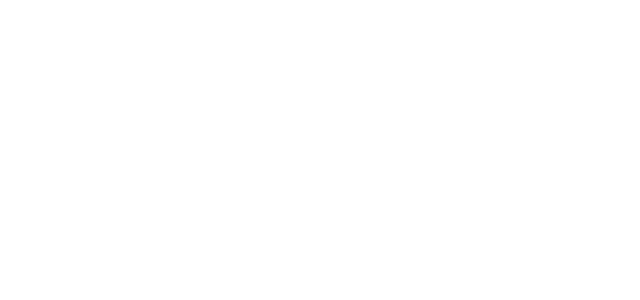
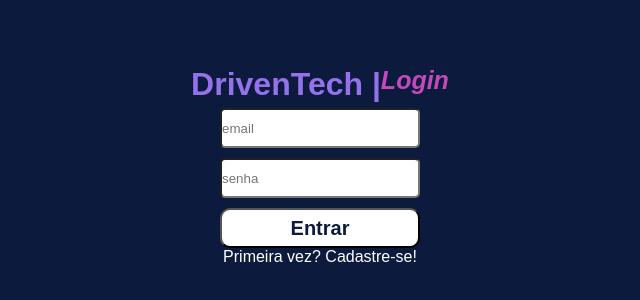
Before and after one commit to Pedro-ArhurDR/projeto15-driventech-front, a React (Create React App) app: page /login in a window 1280 px wide. Shown: the part 234-534 px from the top of the page, without its empty margins (320-960 px from the left). Built offline with nearby package versions, Linux system fonts and the light colour scheme.

Commit message:
Começando tela de produtos // login e cadastro finalizados

```diff
--- a/package.json
+++ b/package.json
@@ -6,9 +6,15 @@
     "@testing-library/jest-dom": "^5.16.5",
     "@testing-library/react": "^13.4.0",
     "@testing-library/user-event": "^13.5.0",
+    "axios": "^1.2.0",
+    "localforage": "^1.10.0",
+    "match-sorter": "^6.3.1",
     "react": "^18.2.0",
     "react-dom": "^18.2.0",
+    "react-ionicons": "^4.2.0",
+    "react-router-dom": "^6.4.3",
     "react-scripts": "5.0.1",
+    "sort-by": "^1.2.0",
     "styled-components": "^5.3.6",
     "web-vitals": "^2.1.4"
   },
--- a/src/Container/Container.js
+++ b/src/Container/Container.js
@@ -1,8 +1,41 @@
 import myContext from "../contexts/myContext"
-
-
+import Login from "../Login/SignUp/Login"
+import SignUp from "../Login/SignUp/SignUp"
+import Products from "../Products/Products"
+import { Route,Routes,BrowserRouter } from "react-router-dom"
+import styled from "styled-components"
+import { useState } from "react"
 export default function Container() {
+    //State para mandar no post de login
+    const [log,setLog]= useState({
+        email:"",
+        senha:"",
+        Bearer:""
+    })
+    //State para mandar no post de signup (senha2 é pra ser igual senha)
+    const [cad,setCad]=useState({
+        nome:"",
+        cpf:"",
+        email:"",
+        senha:"",
+        senha2:""
+    })
     return <>
-                <myContext.Provider value={null} ></myContext.Provider>
+                <myContext.Provider value={{log,setLog,cad,setCad}} >
+                <Global>
+                <BrowserRouter>
+                <Routes>
+                    <Route path='/' element={<Products />} />
+                    <Route path='/login' element={<Login />} />
+                    <Route path='/signup' element={<SignUp />} />
+                </Routes>
+            </BrowserRouter>
+                </Global>
+                </myContext.Provider>
     </>
 }
+
+const Global = styled.div`
+    width:100%;
+    height:100%;
+`
--- /dev/null
+++ b/src/Login/SignUp/Login.js
@@ -0,0 +1,77 @@
+import styled from "styled-components"
+import { Link } from "react-router-dom"
+import { useContext } from "react"
+import MyContext from "../../contexts/myContext"
+import axios from "axios"
+import { useNavigate } from "react-router-dom"
+export default function Login() {
+    const navigate = useNavigate()
+    const { log, setLog } = useContext(MyContext)
+    //atualiza o state de log no container e vai pra pagina principal
+    function login(event){
+        event.preventDefault()
+        const promise = axios.post("https://projeto14-mywallet-back-v3.onrender.com/", log)
+        promise.then((res) => res.data.token & console.log(res.data) &
+            console.log('LOGADO') & setLog(e2 => ({ ...e2, Bearer: res.data.token })) & navigate('/menu'))
+        promise.catch((err) => alert('Senha e/ou email incorreto(s)'))
+    }
+    return (
+        <Container>
+            <SignIn>
+            <h1>DrivenTech |<i>Login</i></h1>
+            <form onSubmit={login}>
+                <input placeholder="email"  onChange={e => setLog(e2 => ({ ...e2, email: e.target.value }))} value={log.email} type="email" required />
+                <input placeholder="senha"  onChange={e => setLog(e2 => ({ ...e2, senha: e.target.value }))} value={log.senha} type="password" required />
+                <button type="submit">Entrar</button>
+            </form>
+            <Link to='/signup'><p>Primeira vez? Cadastre-se!</p></Link>
+            </SignIn>
+        </Container>
+    )
+}
+
+const Container = styled.div`
+    background-color: rgb(12, 27, 61);
+    width:100%;
+    height:100vh;
+    display:flex;
+   flex-direction:column;
+   justify-content:center;
+   align-items:center;
+   color:white;
+`
+
+const SignIn = styled.div`
+    h1{
+        display:flex;
+        color:#9372EA;
+        margin-bottom:5px;
+        i{
+            color:#C549BC;
+            font-size: 25px;
+        }
+    }
+   form{
+    display:flex;
+    flex-direction:column;
+   }
+   button{
+    background-color:white;
+    color:rgb(12, 27, 61);
+    font-weight: bold;
+    font-size:20px;
+    border-radius: 10px;
+    width:200px;
+    height:40px;
+   }
+   input{
+    width:200px;
+    height:40px;
+    border-radius: 5px;
+    margin-bottom:10px;
+   }
+   display:flex;
+   flex-direction:column;
+   justify-content:center;
+   align-items:center;
+`
--- /dev/null
+++ b/src/Login/SignUp/SignUp.js
@@ -0,0 +1,86 @@
+import styled from "styled-components"
+import { Link } from "react-router-dom"
+import { useContext } from "react"
+import MyContext from "../../contexts/myContext"
+import axios from "axios"
+import { useNavigate } from "react-router-dom"
+export default function SignUp() {
+    const navigate = useNavigate()
+    const {cad,setCad } = useContext(MyContext)
+    //atualiza o state de cad no container e vai pra pagina de fazer login
+    function signup(event){
+        event.preventDefault()
+        if(cad.senha!==cad.senha2){
+            alert('As senha não coincidem')
+        }
+        else{
+            const promise = axios.post("https://projeto14-mywallet-back-v3.onrender.com/", cad)
+            promise.then((res) => console.log(res.data) &
+                console.log('CADASTRADO') & navigate('/login'))
+                promise.catch((err) =>alert(err.response.data))
+        }
+        console.log(cad)
+    }
+    return (
+        <Container>
+            <SignIn>
+            <h1>DrivenTech |<i>SignUp</i></h1>
+            <form onSubmit={signup}>
+            <input placeholder="Nome" onChange={e=>setCad(e2 => ({ ...e2, nome: e.target.value }))} value={cad.nome} type="text" required />
+            <input placeholder="CPF" onChange={e=>setCad(e2 => ({ ...e2, cpf: e.target.value }))} value={cad.cpf} type="number" required />
+            <input placeholder="email" onChange={e=>setCad(e2 => ({ ...e2, email: e.target.value }))} value={cad.email} type="email" required/>
+            <input placeholder="senha" onChange={e=>setCad(e2 => ({ ...e2, senha: e.target.value }))} value={cad.senha} type="password" required/>
+            <input placeholder="Repita sua senha" onChange={e=>setCad(e2 => ({ ...e2, senha2: e.target.value }))} value={cad.senha2} type="password" required/>
+                <button type="submit">Entrar</button>
+            </form>
+            <Link to='/login'><p>Ja possui conta? Faça Login</p></Link>
+            </SignIn>
+        </Container>
+    )
+}
+
+const Container = styled.div`
+    background-color: rgb(12, 27, 61);
+    width:100%;
+    height:100vh;
+    display:flex;
+   flex-direction:column;
+   justify-content:center;
+   align-items:center;
+   color:white;
+`
+
+const SignIn = styled.div`
+    h1{
+        display:flex;
+        color:#9372EA;
+        margin-bottom:5px;
+        i{
+            color:#C549BC;
+            font-size: 25px;
+        }
+    }
+   form{
+    display:flex;
+    flex-direction:column;
+   }
+   button{
+    background-color:white;
+    color:rgb(12, 27, 61);
+    font-weight: bold;
+    font-size:20px;
+    border-radius: 10px;
+    width:200px;
+    height:40px;
+   }
+   input{
+    width:200px;
+    height:40px;
+    border-radius: 5px;
+    margin-bottom:10px;
+   }
+   display:flex;
+   flex-direction:column;
+   justify-content:center;
+   align-items:center;
+`
--- /dev/null
+++ b/src/Products/Bottom.js
@@ -0,0 +1,37 @@
+import styled from "styled-components"
+import { Home } from 'react-ionicons'
+import { PersonCircle } from 'react-ionicons'
+import { SearchCircle } from 'react-ionicons'
+export default function Bottom() {
+    return (
+        <Container>
+            <SearchCircle
+                color={'#6987e2'}
+                height="30px"
+                width="30px"
+            />
+            <Home
+                color={'#6987e2'}
+                height="30px"
+                width="30px"
+            />
+            <PersonCircle
+                color={'#6987e2'}
+                height="30px"
+                width="30px"
+            />
+
+        </Container>
+    )
+}
+
+const Container = styled.div`
+    position:fixed;
+    width:100%;
+    height:70px;
+    left:0;
+    bottom:0;
+    display:flex;
+    justify-content:space-around;
+    align-items:center;
+`
--- /dev/null
+++ b/src/Products/Products.js
@@ -0,0 +1,59 @@
+import styled from "styled-components"
+import Bottom from "./Bottom"
+
+export default function Products() {
+    return (
+        <Container>
+            <input placeholder="O que você está procurando?" type=" text" />
+            <Container2>
+            <h1>DrivenTech</h1>
+            </Container2>
+            <Bottom />
+        </Container>
+
+    )
+}
+
+const Container = styled.div`
+    background-color: rgb(12, 27, 61);
+    width:100%;
+    height:100vh;
+    display:flex;
+   flex-direction:column;
+
+   align-items:center;
+   color:white;
+   input{
+    margin-top:25px;
+    background-color:#1D273D;
+    color:#5D6D8B;
+    text-decoration:none;
+    height:40px;
+    width:70%;
+    box-shadow: 0 0 0 0;
+    outline: 0;
+    border-radius: 7px;
+   }
+   input:focus{
+    box-shadow: 0 0 0 0;
+    outline: 0;
+   }
+`
+const Container2 = styled.div`
+    h1{
+        --s: 0.1em;   /* the thickness of the line */
+  --c: #2c4bff; /* the color */
+
+  color: #0000;
+  padding-bottom: var(--s);
+  background:
+    linear-gradient(90deg,var(--c) 50%,#000 0) calc(100% - var(--_p,0%))/200% 100%,
+    linear-gradient(var(--c) 0 0) 0% 100%/var(--_p,0%) var(--s) no-repeat;
+  -webkit-background-clip: text,padding-box;
+          background-clip: text,padding-box;
+  transition: 0.5s;
+  font-size: 40px;
+  margin-top:20px;
+    }
+    h1:hover {--_p: 100%}
+`
--- a/src/contexts/myContext.js
+++ b/src/contexts/myContext.js
@@ -1,4 +1,4 @@
-import React, { createContext } from "react";
+import React from "react";
 
 const MyContext = React.createContext()
 
```
Also changed, not shown: 1 other file (tests, documents, lock files or other folders).
